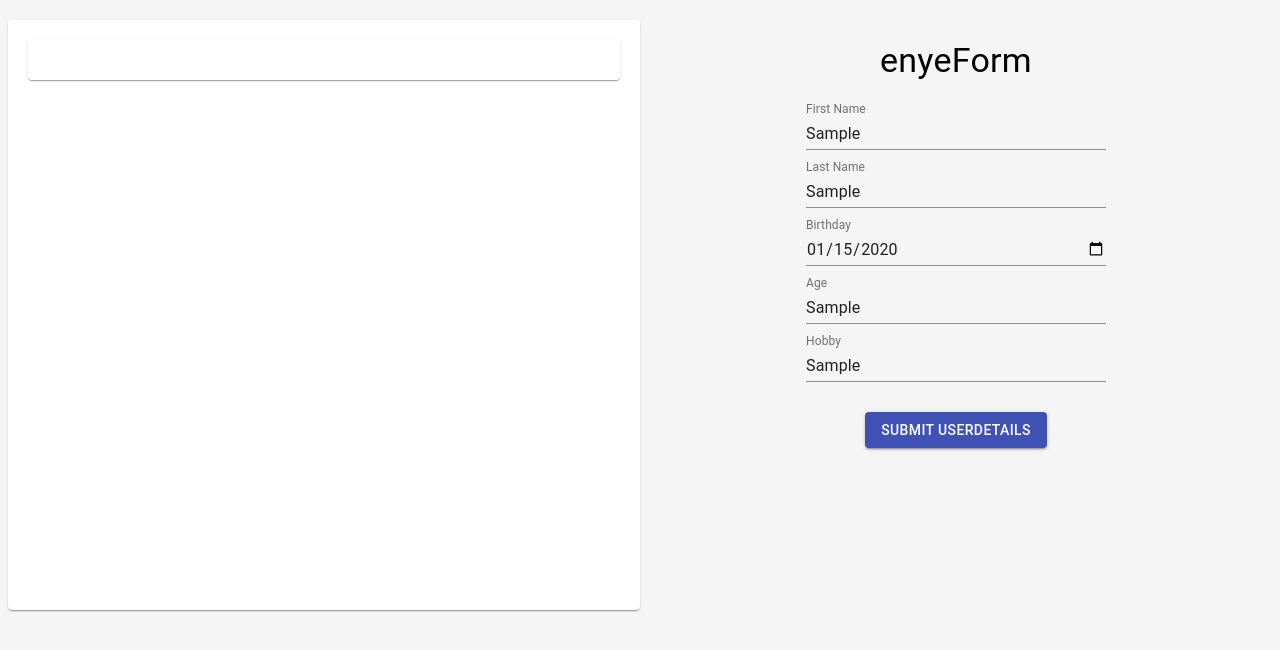
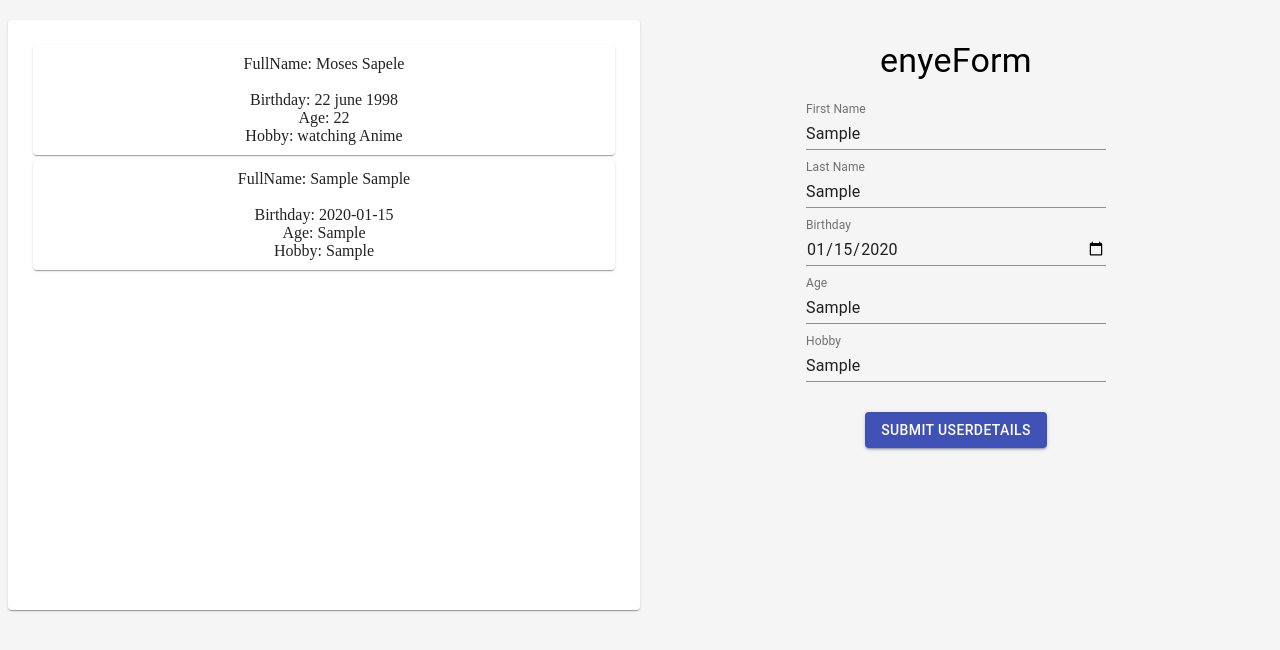
Before and after one commit to SapeleD3/enye-challenge1, a React (Create React App) app: page / in a window 1280 px wide. Both pictures are taken after typing "Sample", "Sample", "2020-01-15", "Sample", "Sample" into the empty fields and a click on the button "SUBMIT USERDETAILS". Shown: the top 650 px of the page. Built offline with nearby package versions, Linux system fonts and the light colour scheme.

Commit message:
finished challenge vaguely

```diff
--- a/package.json
+++ b/package.json
@@ -3,7 +3,6 @@
   "version": "0.1.0",
   "private": true,
   "dependencies": {
-    "@date-io/date-fns": "^1.3.11",
     "@material-ui/core": "^4.5.1",
     "@material-ui/pickers": "^3.2.7",
     "react": "^16.10.2",
--- a/src/components/Form.jsx
+++ b/src/components/Form.jsx
@@ -31,11 +31,11 @@ const styles = {
 };
 
 const infos = [{
-  FirstName: 'Moses',
-  LastName: 'Sapele',
-  Birthday: '22 june 1998',
-  Age: '22',
-  Hobby : 'watching Anime'
+  firstName: 'Moses',
+  lastName: 'Sapele',
+  birthday: '22 june 1998',
+  age: '22',
+  hobby : 'watching Anime'
 }];
 
 class Form extends Component {
@@ -44,7 +44,8 @@ class Form extends Component {
         lastName: '',
         birthday: '',
         age: '',
-        hobby : ''
+        hobby : '',
+        info: []
     }
 
     handleChange = (e) => {
@@ -55,19 +56,18 @@ class Form extends Component {
       const { firstName, lastName, birthday, age, hobby } = this.state
       const newInfo = {firstName, lastName, birthday, age, hobby};
       infos.push(newInfo)
-      console.log('1',infos)
+      console.log(infos)
       this.setState({info: infos})
     }
   render() {
     const { classes } = this.props;
-    const { firstName, lastName, birthday, age, hobby} = this.state
-    console.log(firstName)
-    console.log(birthday)
+    const { firstName, lastName, age, hobby, info} = this.state
+    const userTable = info.map(user => <UserDetail key={user.id} firstName={user.firstName} lastName={user.lastName} birthday={user.birthday} age={user.age} hobby={user.hobby}/>)
     return (
       <Grid container className={classes.form}>
         <Grid item sm >
           <Paper className={classes.paper}>
-            <UserDetail />
+            {userTable}
           </Paper>
         </Grid>
         <Grid item sm>
@@ -94,9 +94,10 @@ class Form extends Component {
               <TextField
               id="date"
               name="birthday"
+              onChange={this.handleChange}
               label="Birthday"
               type="date"
-              defaultValue={new Date().toISOString}
+              defaultValue={Date.now().toISOString}
               className={classes.textField}
               InputLabelProps={{
                 shrink: true,
--- a/src/components/UserDetail.jsx
+++ b/src/components/UserDetail.jsx
@@ -1,17 +1,12 @@
-import React, { Component } from 'react'
+import React from 'react'
 import Card from '@material-ui/core/Card';
-import CardContent from '@material-ui/core/CardContent';
 
-
-export class UserDetail extends Component {
-    render() {
-        return (
-            <Card className='userCard'>
-                <CardContent>
-                </CardContent>
-            </Card>
-        )
-    }
+export default function UserDetail({firstName, lastName, birthday, age, hobby}) {
+    return (
+        <Card className='userCard'>
+                <p>FullName: {firstName}   {lastName}</p> <br/>
+                <p>Birthday: {` ${birthday}  `}</p> Age: {age} <br/>
+                Hobby: {hobby}
+        </Card>
+    )
 }
-
-export default UserDetail
--- a/src/containers/App.css
+++ b/src/containers/App.css
@@ -1,3 +1,12 @@
 body{
     background-color: whitesmoke;
 }
+
+.userCard {
+    padding: 10px;
+    margin: 5px;
+}
+
+p{
+    margin: 0
+}
```
Also changed, not shown: 1 other file (tests, documents, lock files or other folders).
